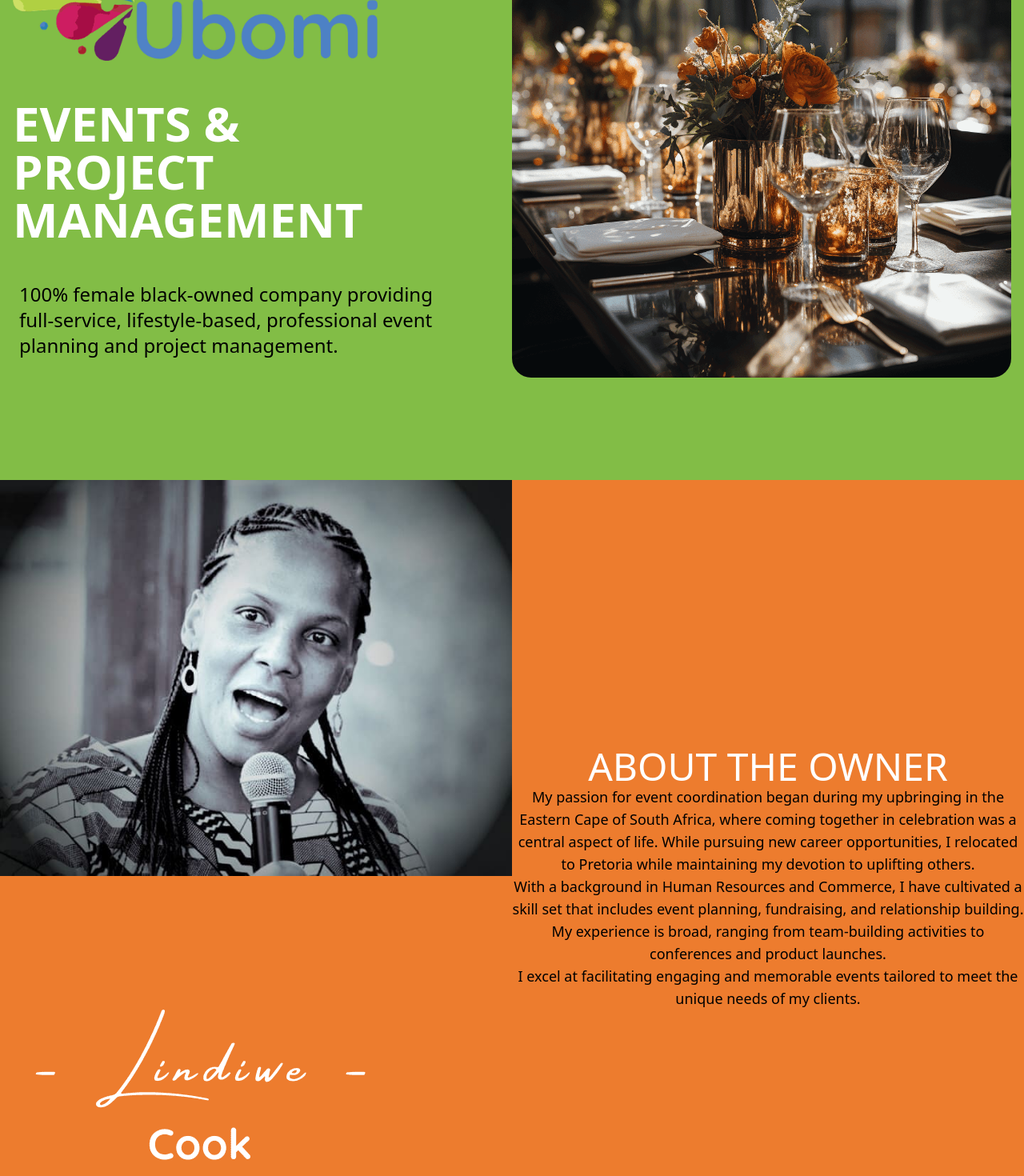
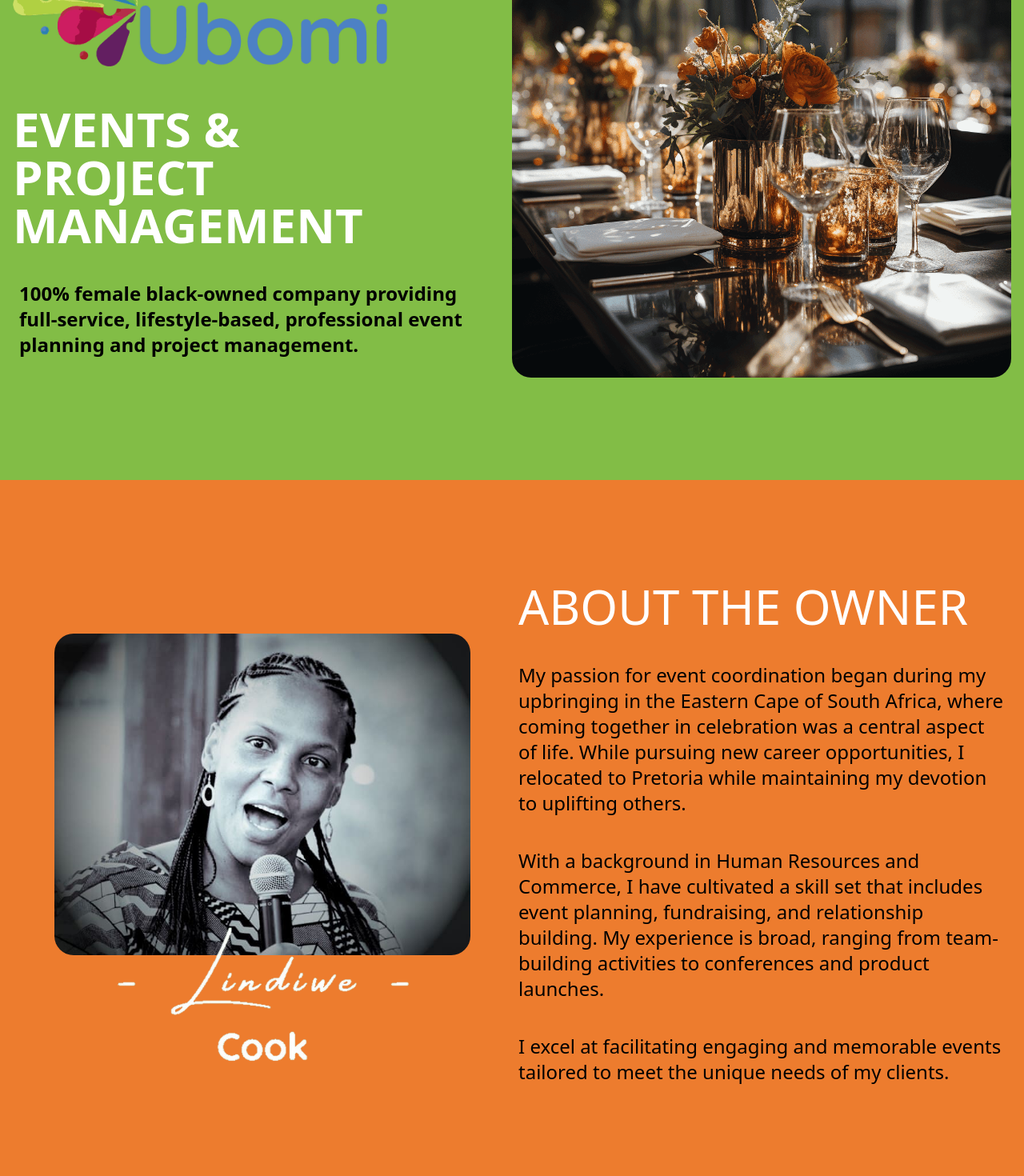
Before and after one commit to devarthurguilherme/ubomi-project, a React (Vite) app in the folder ubomi-project/: page / in a window 1280 px wide. Shown: the part 280-1750 px from the top of the page at 80% size. Built offline with nearby package versions, Linux system fonts and the light colour scheme.

Commit message:
Finished the section: About the Owner

```diff
--- a/ubomi-project/src/components/Header.jsx
+++ b/ubomi-project/src/components/Header.jsx
@@ -9,11 +9,11 @@ const Header = () => {
         <div className="bg-myGreen py-6 lg:px-4 lg:py-32 flex flex-col justify-center items-center">
           <div className="container mx-auto">
             <div className="flex flex-col lg:flex-row justify-center items-center">
-              <div className="lg:w-1/2 text-center">
+              <div className="text-center">
                 <img className="w-3/4 mb-8 lg:mb-12" src={logo} alt="Ubomi Logo" />
                   <div>
                     <div className="md:hidden lg:block">
-                      <h1 className="lg:block text-center font-semibold lg:text-left text-4xl lg:text-6xl leading-snug mb-8 lg:mb-12 text-white">EVENTS &
+                      <h1 className="lg:block text-center font-semibold lg:text-left text-4xl lg:text-6xl leading-snug mb-8 lg:mb-10 text-white">EVENTS &
                         <br />PROJECT <br />MANAGEMENT
                       </h1>
                     </div>
@@ -22,12 +22,12 @@ const Header = () => {
                         EVENTS & PROJECT MANAGEMENT
                       </h1>
                     </div>
-                    <p className="lg:mr-12 px-2 mb-8 lg:mb-0 text-xl lg:text-2xl lg:text-left">
+                    <p className="lg:mr-12 px-2 mb-8 lg:mb-0 text-xl lg:text-2xl lg:text-left font-semibold">
                       100% female black-owned company providing full-service, lifestyle-based, professional event planning and project management.
                     </p>
                   </div>
               </div>
-              <img className="lg:ml-4 lg:w-1/2 lg:rounded-3xl" src={image} alt="Ubomi lunch"/>
+              <img className=" lg:w-1/2 lg:rounded-3xl" src={image} alt="Ubomi lunch"/>
             </div>
           </div>
         </div>
--- a/ubomi-project/src/components/Main.jsx
+++ b/ubomi-project/src/components/Main.jsx
@@ -1,17 +1,14 @@
 import AboutTheOwner from './main_sections/AboutTheOwner'
 //import Testimonials from './main_sections/Testimonials'
 //import WhatWeOffer from './main_sections/WhatWeOffer'
-import EventsManagement from './main_sections/EventsManagement'
-import ProjectManagement from './main_sections/ProjectManagement'
+//import EventsManagement from './main_sections/EventsManagement'
+//import ProjectManagement from './main_sections/ProjectManagement'
 
 const Main = () => {
   return (
     <main>
       <AboutTheOwner />
 
-
-      <EventsManagement />
-      <ProjectManagement />
     </main>
   )
 }
--- a/ubomi-project/src/components/main_sections/AboutTheOwner.jsx
+++ b/ubomi-project/src/components/main_sections/AboutTheOwner.jsx
@@ -3,22 +3,22 @@ import art from "../../assets/Art_Lindiwe_Cook.png"
 
 const AboutTheOwner = () => {
   return (
-    <section className="bg-myOrange min-h-screen flex flex-col justify-center items-center">
+    <section className="bg-myOrange py-6 lg:px-4 lg:py-32 flex flex-col justify-center items-center">
         <div className="container mx-auto">
             <div className="flex flex-col-reverse lg:flex-row justify-center items-center">
-              <div className="lg:w-1/2 text-center">
-                <img src={lindiwePicture} alt="" />
-                <img src={art} alt="" />
+              <div className="lg:w-1/2 flex flex-col justify-center items-center text-center">
+                <img className="w-5/6 rounded-3xl" src={lindiwePicture} alt="Lindiwe" />
+                <img className="w-3/5 -mt-10" src={art} alt="Lindiwe Cook" />
               </div>
-              <div className="lg:w-1/2 text-center">
-                <h2 className="text-5xl text-white">ABOUT THE OWNER</h2>
-                <p className="text-lg">
+              <div className="lg:w-1/2">
+                <h2 className="px-2 text-4xl lg:text-6xl text-white mb-8 lg:mb-10">ABOUT THE OWNER</h2>
+                <p className="px-2 lg:text-2xl mb-8 lg:mb-10">
                   My passion for event coordination began during my upbringing in the Eastern Cape of South Africa, where coming together in celebration was a central aspect of life. While pursuing new career opportunities, I relocated to Pretoria while maintaining my devotion to uplifting others.
                 </p>
-                <p className="text-lg">
+                <p className="px-2 lg:text-2xl mb-8 lg:mb-10">
                   With a background in Human Resources and Commerce, I have cultivated a skill set that includes event planning, fundraising, and relationship building. My experience is broad, ranging from team-building activities to conferences and product launches.
                 </p>
-                <p className="text-lg">
+                <p className="px-2 lg:text-2xl mb-8 lg:mb-10">
                   I excel at facilitating engaging and memorable events tailored to meet the unique needs of my clients.
                 </p>
               </div>
```
Also changed, not shown: ubomi-project/src/assets/Art_Lindiwe_Cook.png.
